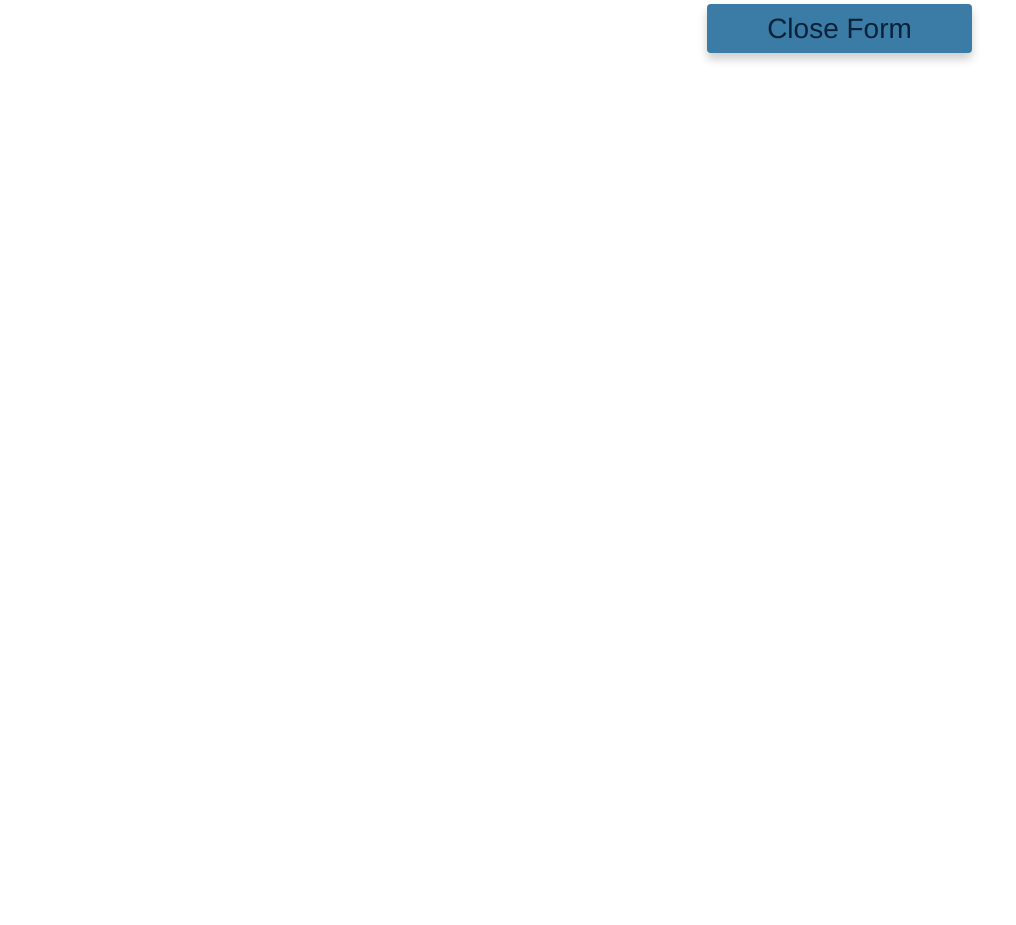
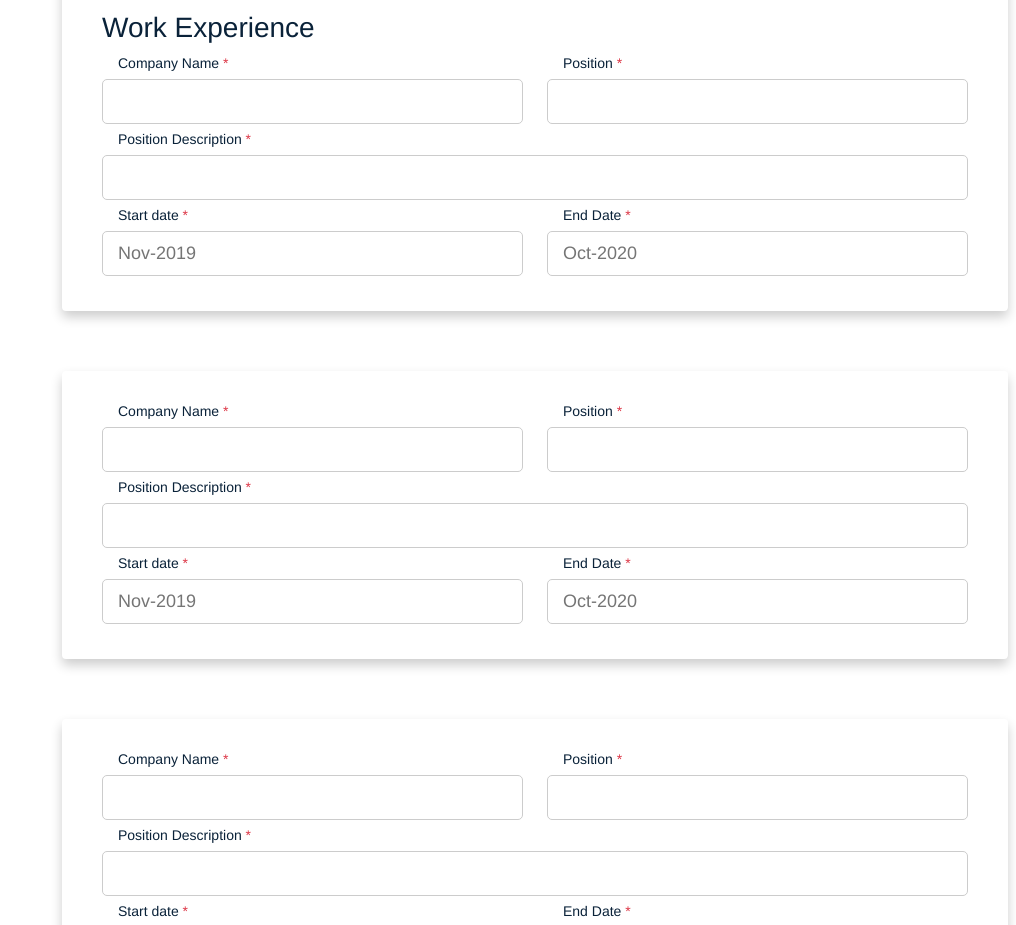
Before and after one commit to ErnestAr/ResumeHacker, a React (Create React App) app in the folder client/: page /dashboard/resume in a window 1280 px wide. Shown: the part 840-1765 px from the top of the page, without its empty margins (264-1280 px from the left). Before the commit the page ends 921 px from the top, so only its background shows below. Built offline with nearby package versions, Linux system fonts and the light colour scheme.

Commit message:
work experience

```diff
--- a/client/src/components/ResumeForm.js
+++ b/client/src/components/ResumeForm.js
@@ -51,8 +51,8 @@ export default class ResumeForm extends React.Component {
     return (
       <main className=" col-9 p-1">
                     <div className="card">
-                        <h5 className="text-center mb-4">Powering world-className companies</h5>
                         <form className="form-card" >
+                            <h3 className=" col-3 my-2 " >General Information</h3>
                             <div className="row justify-content-between text-left">
                                 <div className="form-group col-sm-6 flex-column d-flex"> <label className="form-control-label px-3">First name<span className="text-danger"> *</span></label> <input type="text" id="fname" name="firstName" placeholder="Enter your first name" onChange={this.handleChange}/> </div>
                                 <div className="form-group col-sm-6 flex-column d-flex"> <label className="form-control-label px-3">Last name<span className="text-danger"> *</span></label> <input type="text" id="lname" name="lastName" placeholder="Enter your last name"  onChange={this.handleChange}/> </div>
@@ -62,24 +62,70 @@ export default class ResumeForm extends React.Component {
                                 <div className="form-group col-sm-6 flex-column d-flex"> <label className="form-control-label px-3">Phone number<span className="text-danger"> *</span></label> <input type="text" id="mob" name="cell" placeholder="888-888-8888"  onChange={this.handleChange}/> </div>
                             </div>
                             <div className="row justify-content-between text-left">
-                                <div className="form-group col-12 flex-column d-flex"> <label className="form-control-label px-3">Professional Overview<span className="text-danger"> *</span></label> <input type="text" name="overview" placeholder="" /> </div>
+                                <div className="form-group col-12 flex-column d-flex"> <label className="form-control-label px-3">Professional Overview<span className="text-danger"> *</span></label> <input type="text" name="overview" placeholder="" onChange={this.handleChange}/> </div>
                             </div>
                             <div className="row justify-content-between text-left">
-                                <div className="form-group col-12 flex-column d-flex"> <label className="form-control-label px-3"> <FaGithub size={30} style ={{color: "#3A7CA5"}}/>     Github <span className="text-danger"> *</span></label> <input type="text" name="git" placeholder="" /> </div>
+                                <div className="form-group col-12 flex-column d-flex"> <label className="form-control-label px-3"> <FaGithub size={30} style ={{color: "#3A7CA5"}}/>     Github <span className="text-danger"> *</span></label> <input type="text" name="git" placeholder="" onChange={this.handleChange} /> </div>
                             </div>
                             <div className="row justify-content-between text-left">
-                                <div className="form-group col-12 flex-column d-flex"> <label className="form-control-label px-3"> <FaLinkedin size={30} style ={{color: "#3A7CA5"}}/>   LinkedIn<span className="text-danger"> *</span></label> <input type="text" name="linkin" placeholder="" /> </div>
+                                <div className="form-group col-12 flex-column d-flex"> <label className="form-control-label px-3"> <FaLinkedin size={30} style ={{color: "#3A7CA5"}}/>   LinkedIn<span className="text-danger"> *</span></label> <input type="text" name="linkin" placeholder="" onChange={this.handleChange}/> </div>
                             </div>
                             <div className="row justify-content-between text-left">
-                                <div className="form-group col-12 flex-column d-flex"> <label className="form-control-label px-3"><FaFacebook size={30} style ={{color: "#3A7CA5"}}/>    Facebook<span className="text-danger"> *</span></label> <input type="text" name="facebook" placeholder="" /> </div>
+                                <div className="form-group col-12 flex-column d-flex"> <label className="form-control-label px-3"><FaFacebook size={30} style ={{color: "#3A7CA5"}}/>    Facebook<span className="text-danger"> *</span></label> <input type="text" name="facebook" placeholder="" onChange={this.handleChange} /> </div>
                             </div>
                         </form>
-                        <div className="row justify-content-end">
-                             <h3 className=" col-3 text-center bg-color rounded btn-acc acc p-2 me-2 mt-2" onClick={this.createzip}>Create Resume</h3>
-                        </div>
+                    </div>
+                    <div className="card">
+                        <form className="form-card" >
+                            <h3 className=" col-3 my-2 " >Work Experience</h3>
+                            <div className="row justify-content-between text-left">
+                                <div className="form-group col-sm-6 flex-column d-flex"> <label className="form-control-label px-3">Company Name<span className="text-danger"> *</span></label> <input type="text"  name="company1" placeholder="" onChange={this.handleChange}/> </div>
+                                <div className="form-group col-sm-6 flex-column d-flex"> <label className="form-control-label px-3">Position<span className="text-danger"> *</span></label> <input type="text"  name="position1" placeholder="" onChange={this.handleChange}/> </div>
+                            </div>
+                            <div className="row justify-content-between text-left">
+                                <div className="form-group col-12 flex-column d-flex"> <label className="form-control-label px-3">Position Description<span className="text-danger"> *</span></label> <input type="text" name="description1" placeholder="" onChange={this.handleChange} /> </div>
+                            </div>
+                            <div className="row justify-content-between text-left">
+                                <div className="form-group col-sm-6 flex-column d-flex"> <label className="form-control-label px-3">Start date<span className="text-danger"> *</span></label> <input type="text"  name="startdate1" placeholder="Nov-2019" onChange={this.handleChange}/> </div>
+                                <div className="form-group col-sm-6 flex-column d-flex"> <label className="form-control-label px-3">End Date<span className="text-danger"> *</span></label> <input type="text"  name="enddate1" placeholder="Oct-2020" onChange={this.handleChange}/> </div>
+                            </div>
+                        </form>
+                    </div>
+                    <div className="card">
+                        <form className="form-card" >
+                            <div className="row justify-content-between text-left">
+                                <div className="form-group col-sm-6 flex-column d-flex"> <label className="form-control-label px-3">Company Name<span className="text-danger"> *</span></label> <input type="text"  name="company2" placeholder="" onChange={this.handleChange}/> </div>
+                                <div className="form-group col-sm-6 flex-column d-flex"> <label className="form-control-label px-3">Position<span className="text-danger"> *</span></label> <input type="text"  name="position2" placeholder="" onChange={this.handleChange}/> </div>
+                            </div>
+                            <div className="row justify-content-between text-left">
+                                <div className="form-group col-12 flex-column d-flex"> <label className="form-control-label px-3">Position Description<span className="text-danger"> *</span></label> <input type="text" name="description2" placeholder="" onChange={this.handleChange} /> </div>
+                            </div>
+                            <div className="row justify-content-between text-left">
+                                <div className="form-group col-sm-6 flex-column d-flex"> <label className="form-control-label px-3">Start date<span className="text-danger"> *</span></label> <input type="text"  name="startdate2" placeholder="Nov-2019" onChange={this.handleChange}/> </div>
+                                <div className="form-group col-sm-6 flex-column d-flex"> <label className="form-control-label px-3">End Date<span className="text-danger"> *</span></label> <input type="text"  name="enddate3" placeholder="Oct-2020" onChange={this.handleChange}/> </div>
+                            </div>
+                        </form>
+                    </div>
+                    <div className="card">
+                        <form className="form-card" >
+                            <div className="row justify-content-between text-left">
+                                <div className="form-group col-sm-6 flex-column d-flex"> <label className="form-control-label px-3">Company Name<span className="text-danger"> *</span></label> <input type="text"  name="company3" placeholder="" onChange={this.handleChange}/> </div>
+                                <div className="form-group col-sm-6 flex-column d-flex"> <label className="form-control-label px-3">Position<span className="text-danger"> *</span></label> <input type="text"  name="position3" placeholder="" onChange={this.handleChange}/> </div>
+                            </div>
+                            <div className="row justify-content-between text-left">
+                                <div className="form-group col-12 flex-column d-flex"> <label className="form-control-label px-3">Position Description<span className="text-danger"> *</span></label> <input type="text" name="description3" placeholder="" onChange={this.handleChange} /> </div>
+                            </div>
+                            <div className="row justify-content-between text-left">
+                                <div className="form-group col-sm-6 flex-column d-flex"> <label className="form-control-label px-3">Start date<span className="text-danger"> *</span></label> <input type="text"  name="startdate3" placeholder="Nov-2019" onChange={this.handleChange}/> </div>
+                                <div className="form-group col-sm-6 flex-column d-flex"> <label className="form-control-label px-3">End Date<span className="text-danger"> *</span></label> <input type="text"  name="enddate3" placeholder="Oct-2020" onChange={this.handleChange}/> </div>
+                            </div>
+                            <div className="row justify-content-end">
+                                <h3 className=" col-3 text-center bg-color rounded btn-acc acc p-2 me-2 mt-2" onClick={this.createzip}>Create Resume</h3>
+                            </div>
+                        </form>
                     </div>
                     <div className="row justify-content-end">
-                    <h3 className=" text-center bg-color rounded btn-acc acc me-5 p-2" style={{width: "265px"}} onClick={() => this.nextPath('/dashboard')}>Close Form</h3>
+                        <h3 className=" text-center bg-color rounded btn-acc acc me-5 p-2" style={{width: "265px"}} onClick={() => this.nextPath('/dashboard')}>Close Form</h3>
                     </div>
       </main>
     )
```
